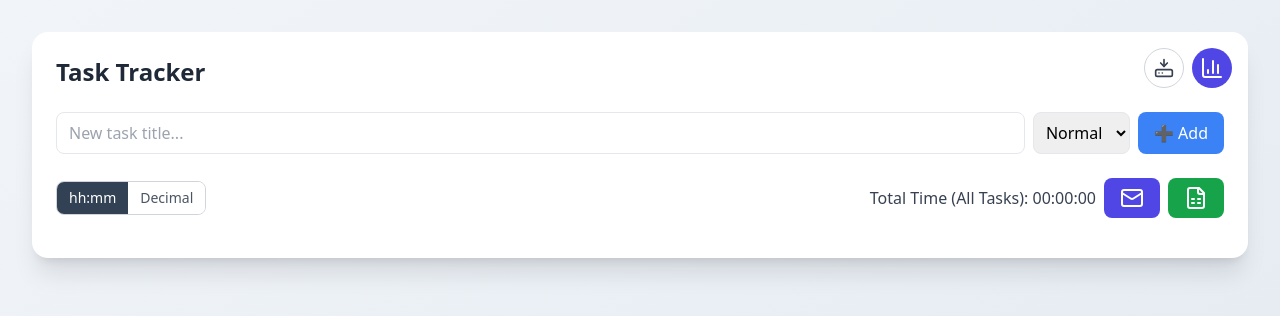
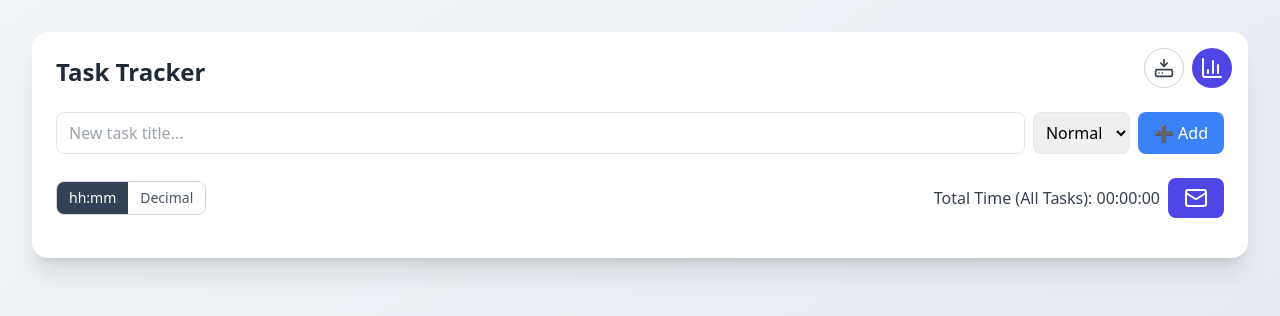
Before and after one commit to hynguyen2610/task-tracer, a React (Vite) app in the folder frontend/: page / in a window 1280 px wide. Shown: the top 316 px of the page. Built offline with nearby package versions, Linux system fonts and the light colour scheme.

Commit message:
feat(export): remove the excel export
The daily report replaced it. Dropping the xlsx library cuts the
startup script from 665 KB to 378 KB.

```diff
--- a/frontend/package.json
+++ b/frontend/package.json
@@ -19,8 +19,7 @@
     "idb": "^8.0.4",
     "lucide-react": "^0.544.0",
     "react": "^19.1.1",
-    "react-dom": "^19.1.1",
-    "xlsx": "^0.18.5"
+    "react-dom": "^19.1.1"
   },
   "devDependencies": {
     "@eslint/js": "^9.33.0",
--- a/frontend/src/components/TasksSummary.tsx
+++ b/frontend/src/components/TasksSummary.tsx
@@ -1,8 +1,7 @@
 import { useState } from "react";
-import { FileSpreadsheet, Mail } from "lucide-react";
+import { Mail } from "lucide-react";
 import type { Task } from "../types";
 import { formatDuration, type TimeFormat } from "../utils/time";
-import { exportToExcel } from "../utils/exportToExcel";
 import { useTimeFormat } from "../hooks/useTimeFormat";
 import ReportDialog from "./ReportDialog";
 import TimeFormatToggle from "./TimeFormatToggle";
@@ -35,15 +34,6 @@ export default function TasksSummary({ tasks, onTimeFormatChange }: TasksSummary
           <span className="sr-only">Daily report</span>
           <Mail className="h-6 w-6" />
         </button>
-        <button
-          onClick={() =>
-            exportToExcel(tasks).catch((err) => alert(`Export failed: ${err}`))
-          }
-          className="px-4 py-2 bg-green-600 text-white rounded-lg hover:bg-green-700 transition flex items-center justify-center"
-        >
-          <span className="sr-only">Export to Excel</span>
-          <FileSpreadsheet className="h-6 w-6" />
-        </button>
       </div>
 
       {reportOpen && (
--- a/frontend/src/components/phone/PhoneLayout.tsx
+++ b/frontend/src/components/phone/PhoneLayout.tsx
@@ -1,9 +1,8 @@
 import { useState } from "react";
-import { BarChart3, FileSpreadsheet, HardDriveDownload, ListTodo, Mail, MoreHorizontal, Plus } from "lucide-react";
+import { BarChart3, HardDriveDownload, ListTodo, Mail, MoreHorizontal, Plus } from "lucide-react";
 import { canBackup } from "../../api/backup";
 import { useTimeFormat } from "../../hooks/useTimeFormat";
 import type { useTasks } from "../../hooks/useTasks";
-import { exportToExcel } from "../../utils/exportToExcel";
 import { formatDuration, type TimeFormat } from "../../utils/time";
 import NewTaskForm from "../NewTaskForm";
 import PlayPauseButton from "../PlayPauseButton";
@@ -46,11 +45,6 @@ export default function PhoneLayout({
 
   const actions: MenuAction[] = [
     { label: "Daily report", icon: <Mail size={18} />, onSelect: () => setReportOpen(true) },
-    {
-      label: "Export to Excel",
-      icon: <FileSpreadsheet size={18} />,
-      onSelect: () => exportToExcel(t.tasks).catch((err) => alert(`Export failed: ${err}`)),
-    },
   ];
   if (canBackup()) {
     actions.push({
--- a/frontend/src/utils/exportToExcel.ts
+++ /dev/null
@@ -1,30 +0,0 @@
-import * as XLSX from "xlsx";
-import { saveFile } from "../api/tasks";
-import type { Task } from "../types";
-
-/** Asks where to save, then writes tasks.xlsx. Resolves to the path, or null if cancelled. */
-export async function exportToExcel(tasks: Task[]): Promise<string | null> {
-  const data = tasks.map((t) => ({
-    "Total Time (hours)": (t.totalSeconds / 3600).toFixed(2),
-    Title: t.title,
-    Status: t.status,
-  }));
-
-  const worksheet = XLSX.utils.json_to_sheet(data);
-
-  const maxTitleLength = Math.max(
-    "Title".length,
-    ...tasks.map((t) => t.title.length)
-  );
-  worksheet["!cols"] = [
-    { wch: 18 }, // Total Time column fixed width
-    { wch: maxTitleLength + 5 }, // Title column auto-sized with padding
-    { wch: 12 }, // Status column fits "In progress"
-  ];
-
-  const workbook = XLSX.utils.book_new();
-  XLSX.utils.book_append_sheet(workbook, worksheet, "Tasks");
-
-  const excelBuffer: ArrayBuffer = XLSX.write(workbook, { bookType: "xlsx", type: "array" });
-  return saveFile("tasks.xlsx", new Uint8Array(excelBuffer));
-}
--- a/frontend/vite.config.ts
+++ b/frontend/vite.config.ts
@@ -37,9 +37,6 @@ export default defineConfig({
       workbox: {
         globPatterns: ['**/*.{js,css,html,svg,png,ico,woff2}'],
         navigateFallback: '/index.html',
-        // The bundle (with the Excel library) is close to the 2 MiB default;
-        // a bigger file would silently be left out and break offline use.
-        maximumFileSizeToCacheInBytes: 5 * 1024 * 1024,
         cleanupOutdatedCaches: true,
       },
     }),
```
Also changed, not shown: 3 other files (tests, documents, lock files or other folders).
